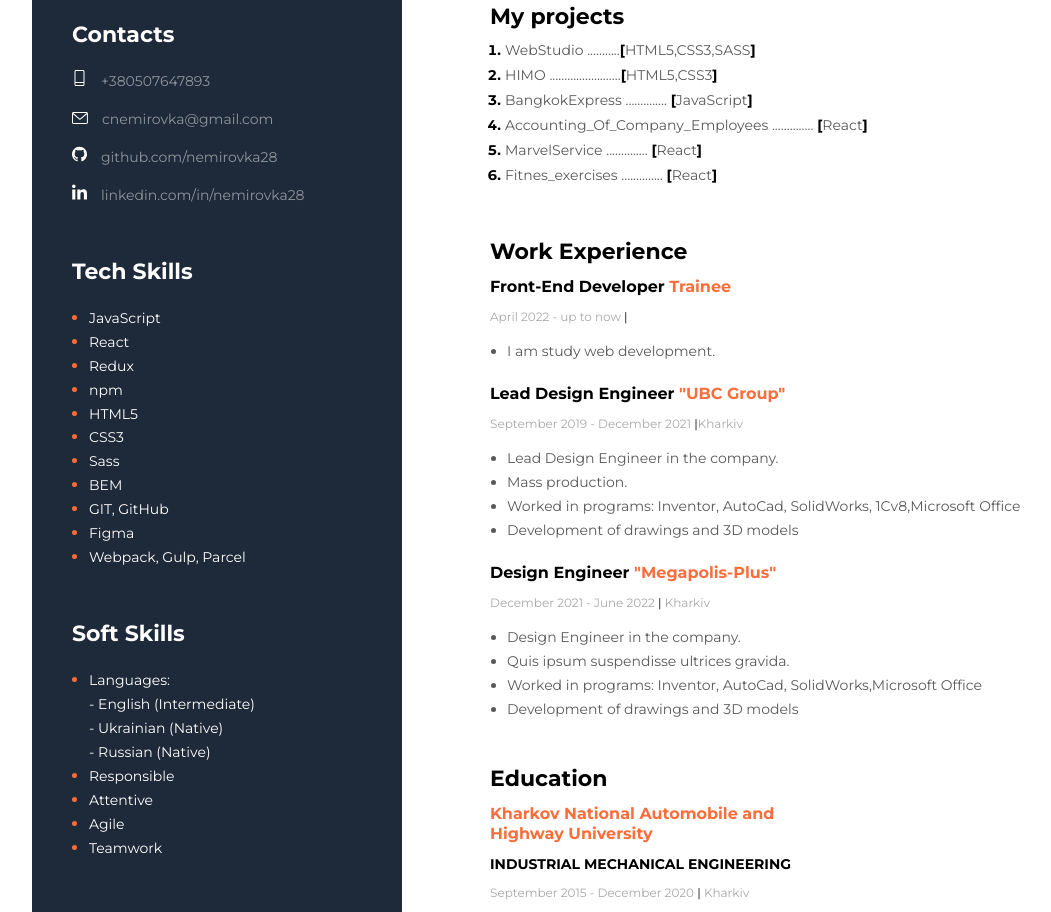
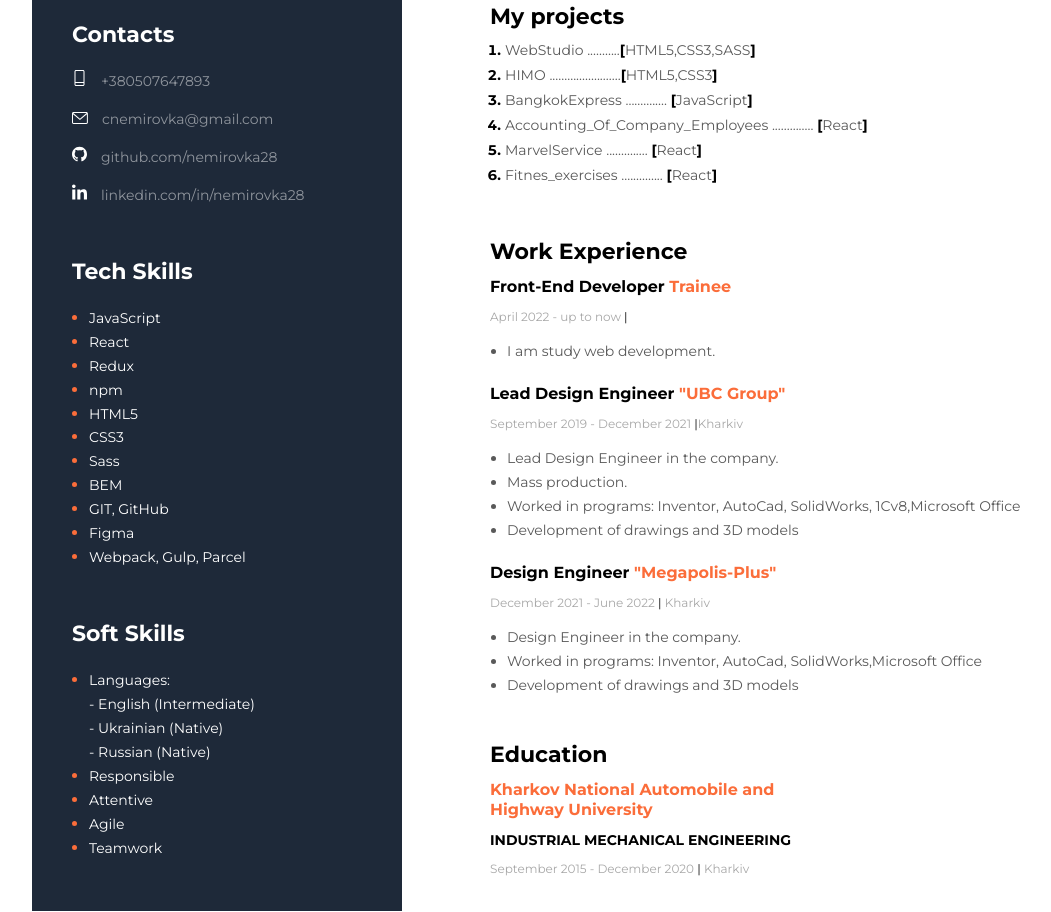
Before and after one commit to nemirovka28/Resume, a plain HTML site: page index.html in a window 1280 px wide. Shown: the part 545-1457 px from the top of the page, without its empty margins (208-1259 px from the left). Drawn offline with Linux system fonts and the light colour scheme.

Commit message:
add new info

```diff
--- a/index.html
+++ b/index.html
@@ -88,7 +88,6 @@
                 <p class="date-work">December 2021 - June 2022 <span> |</span> Kharkiv</p>
                 <ul class="work-list">
                     <li>Design Engineer in the company.</li>
-                    <li> Quis ipsum suspendisse ultrices gravida. </li>
                     <li>Worked in programs: Inventor, AutoCad, SolidWorks,Microsoft Office</li>
                     <li> Development of drawings and 3D models </li>
                 </ul>
```
